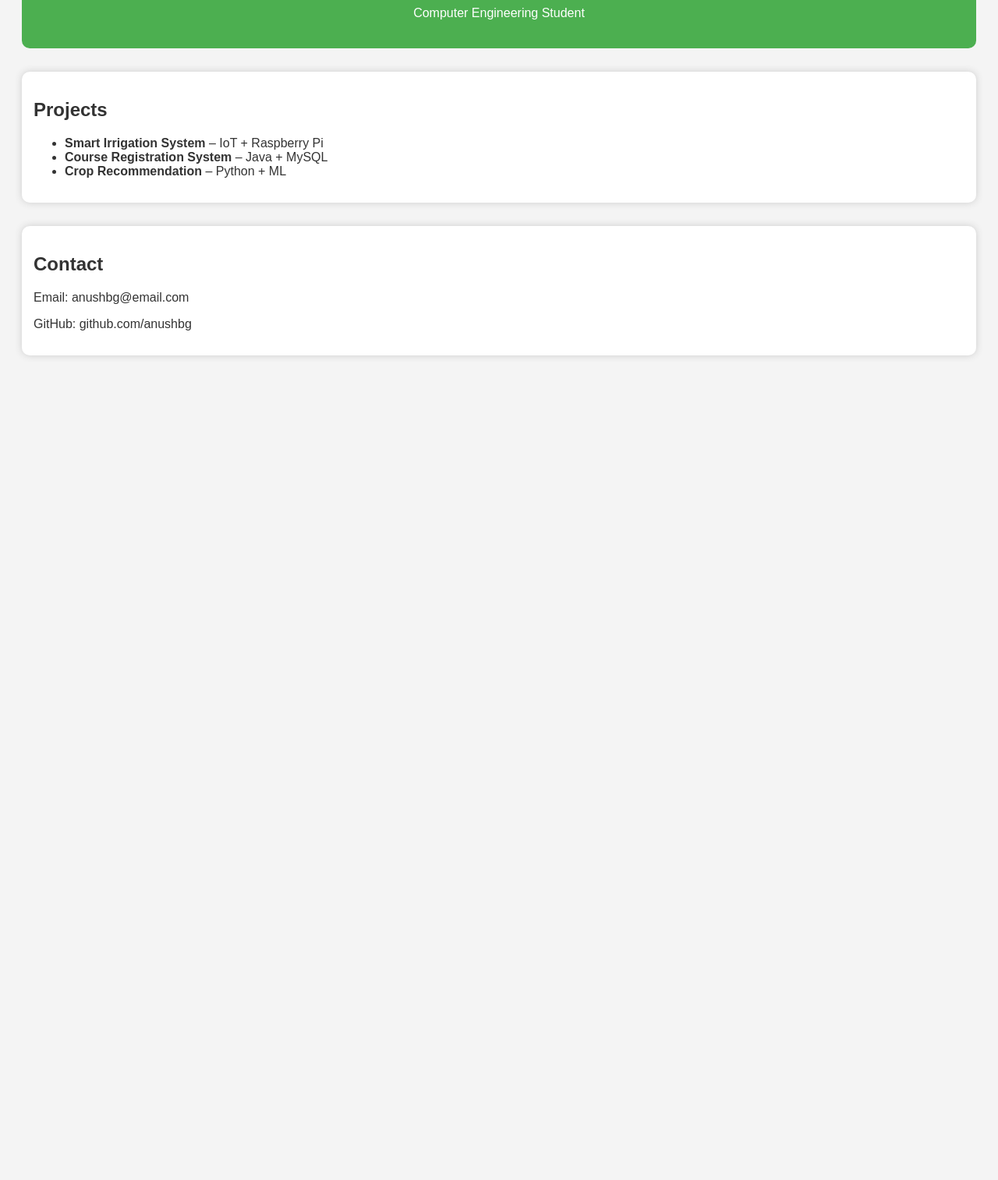
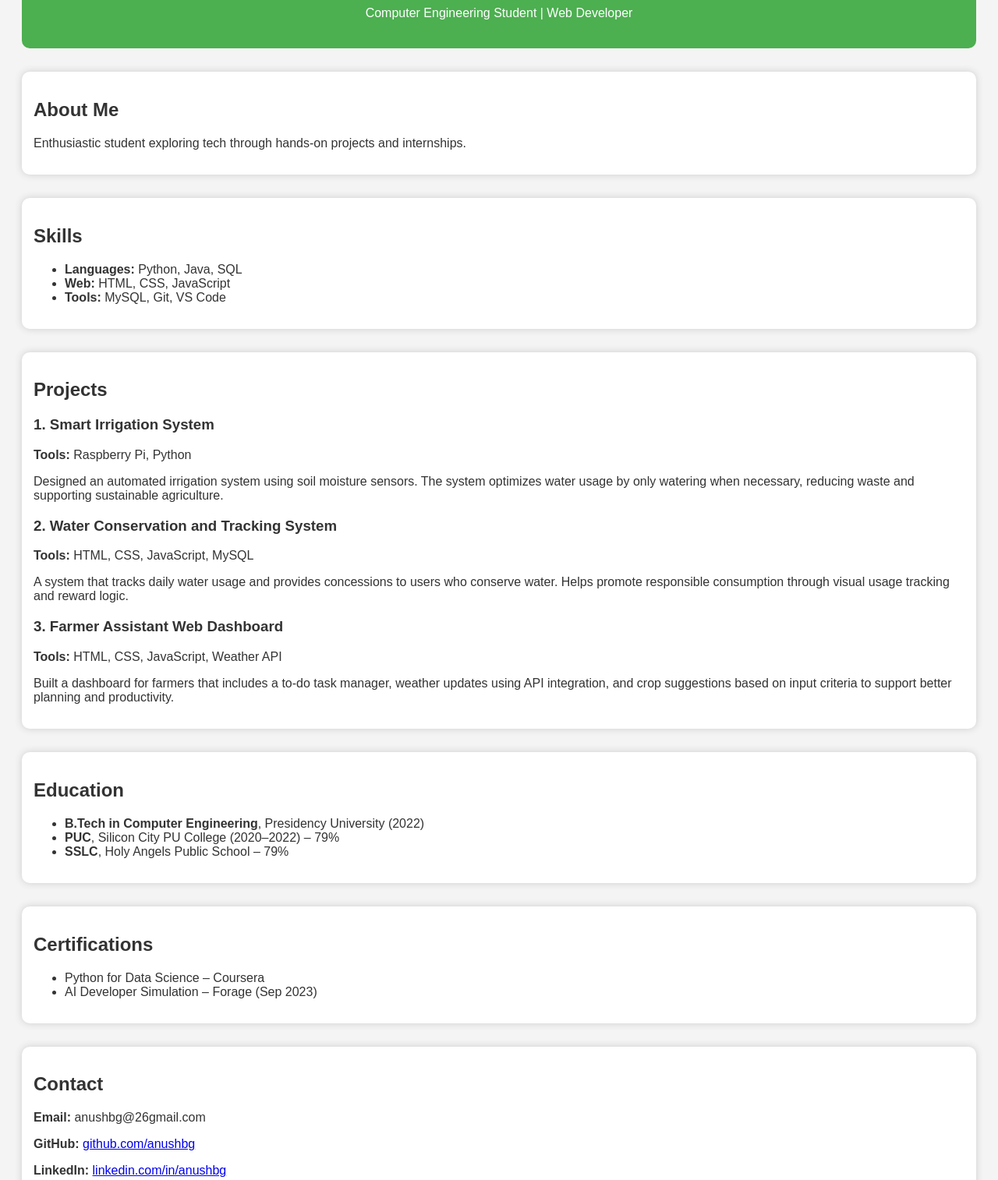
Before and after one commit to BgAnush/BGAnush.github.io, a plain HTML site: page index.html in a window 1280 px wide. Shown: the part 120-1634 px from the top of the page at 78% size. Before the commit the page ends 800 px from the top, so only its background shows below. Drawn offline with Linux system fonts and the light colour scheme.

Commit message:
Update index.html

```diff
--- a/index.html
+++ b/index.html
@@ -1,29 +1,70 @@
-
 <!DOCTYPE html>
-<html>
+<html lang="en">
 <head>
+  <meta charset="UTF-8">
   <title>Anush B G - Portfolio</title>
   <link rel="stylesheet" href="style.css">
 </head>
 <body>
+
   <header>
     <h1>Anush B G</h1>
-    <p>Computer Engineering Student</p>
+    <p>Computer Engineering Student | Web Developer</p>
   </header>
 
   <section>
+    <h2>About Me</h2>
+    <p>Enthusiastic student exploring tech through hands-on projects and internships.</p>
+  </section>
+
+  <section>
+    <h2>Skills</h2>
+    <ul>
+      <li><strong>Languages:</strong> Python, Java, SQL</li>
+      <li><strong>Web:</strong> HTML, CSS, JavaScript</li>
+      <li><strong>Tools:</strong> MySQL, Git, VS Code</li>
+    </ul>
+  </section>
+
+  <section>
     <h2>Projects</h2>
+
+    <h3>1. Smart Irrigation System</h3>
+    <p><strong>Tools:</strong> Raspberry Pi, Python</p>
+    <p>Designed an automated irrigation system using soil moisture sensors. The system optimizes water usage by only watering when necessary, reducing waste and supporting sustainable agriculture.</p>
+
+    <h3>2. Water Conservation and Tracking System</h3>
+    <p><strong>Tools:</strong> HTML, CSS, JavaScript, MySQL</p>
+    <p>A system that tracks daily water usage and provides concessions to users who conserve water. Helps promote responsible consumption through visual usage tracking and reward logic.</p>
+
+    <h3>3. Farmer Assistant Web Dashboard</h3>
+    <p><strong>Tools:</strong> HTML, CSS, JavaScript, Weather API</p>
+    <p>Built a dashboard for farmers that includes a to-do task manager, weather updates using API integration, and crop suggestions based on input criteria to support better planning and productivity.</p>
+  </section>
+
+  <section>
+    <h2>Education</h2>
     <ul>
-      <li><strong>Smart Irrigation System</strong> – IoT + Raspberry Pi</li>
-      <li><strong>Course Registration System</strong> – Java + MySQL</li>
-      <li><strong>Crop Recommendation</strong> – Python + ML</li>
+      <li><strong>B.Tech in Computer Engineering</strong>, Presidency University (2022)</li>
+      <li><strong>PUC</strong>, Silicon City PU College (2020–2022) – 79%</li>
+      <li><strong>SSLC</strong>, Holy Angels Public School – 79%</li>
+    </ul>
+  </section>
+
+  <section>
+    <h2>Certifications</h2>
+    <ul>
+      <li>Python for Data Science – Coursera</li>
+      <li>AI Developer Simulation – Forage (Sep 2023)</li>
     </ul>
   </section>
 
   <section>
     <h2>Contact</h2>
-    <p>Email: anushbg@email.com</p>
-    <p>GitHub: github.com/anushbg</p>
+    <p><strong>Email:</strong> anushbg@26gmail.com</p>
+    <p><strong>GitHub:</strong> <a href="https://github.com/anushbg" target="_blank">github.com/anushbg</a></p>
+    <p><strong>LinkedIn:</strong> <a href="https://linkedin.com/in/anushbg" target="_blank">linkedin.com/in/anushbg</a></p>
   </section>
+
 </body>
 </html>
```
